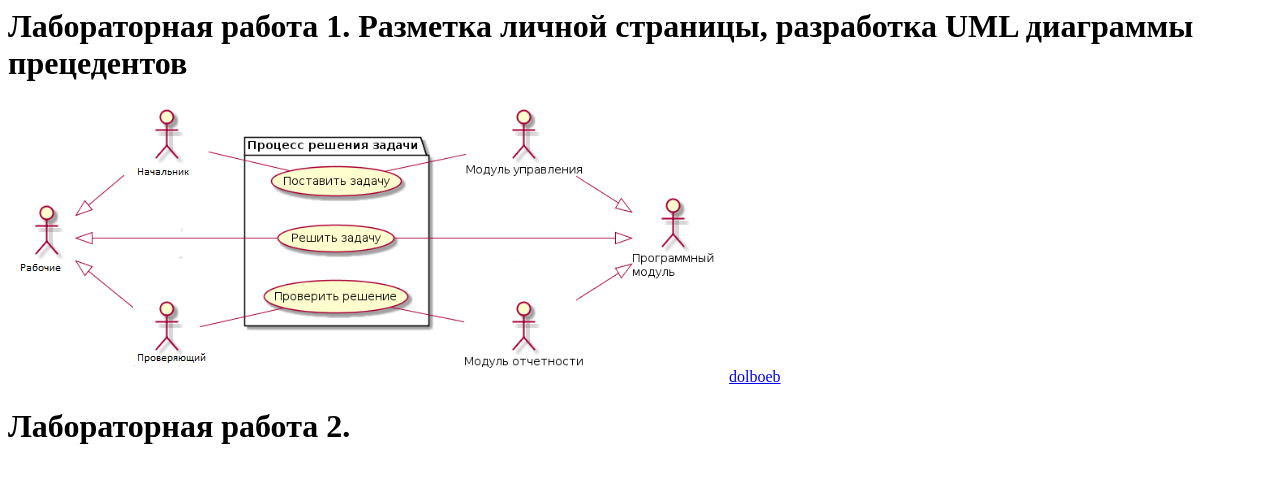
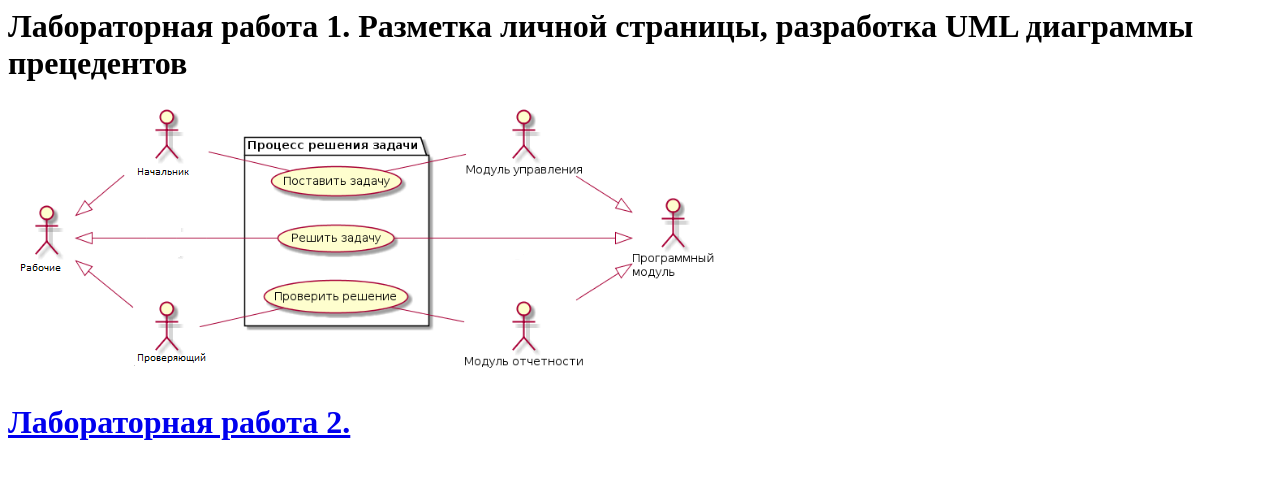
Before and after one commit to MrBarista/Repozitoriy, a plain HTML site: page index.html in a window 1280 px wide. Drawn offline with Linux system fonts and the light colour scheme.

Commit message:
Update index.html

```diff
--- a/index.html
+++ b/index.html
@@ -2,7 +2,7 @@
 <body>
 <h1>Лабораторная работа 1. Разметка личной страницы, разработка UML диаграммы прецедентов</h1>
 <img src="Схема Жизни на земле.png"/>
- <a href="shema">dolboeb<a/>
+ <a href="shema"<a/>
 </body>
 </html>
 
```
